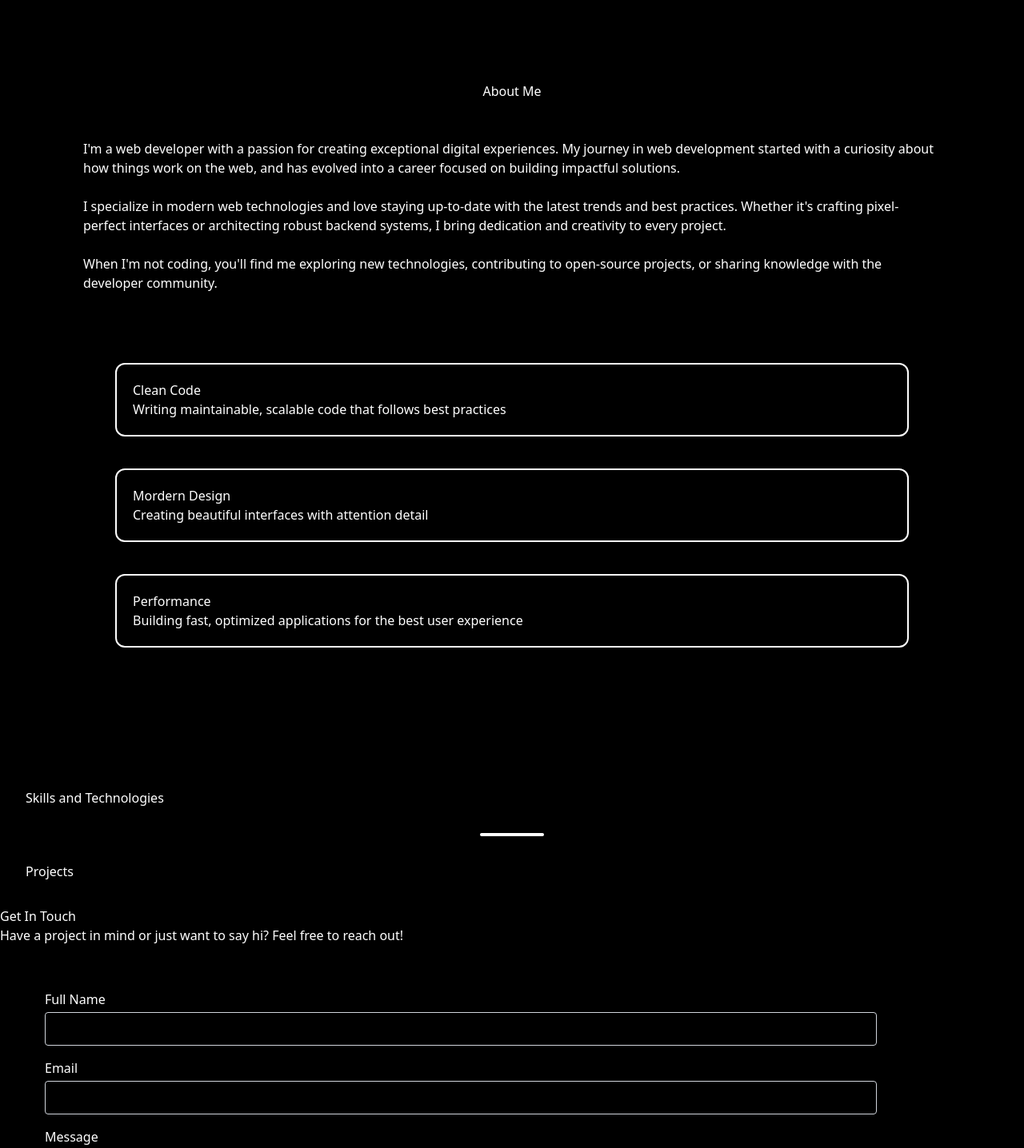
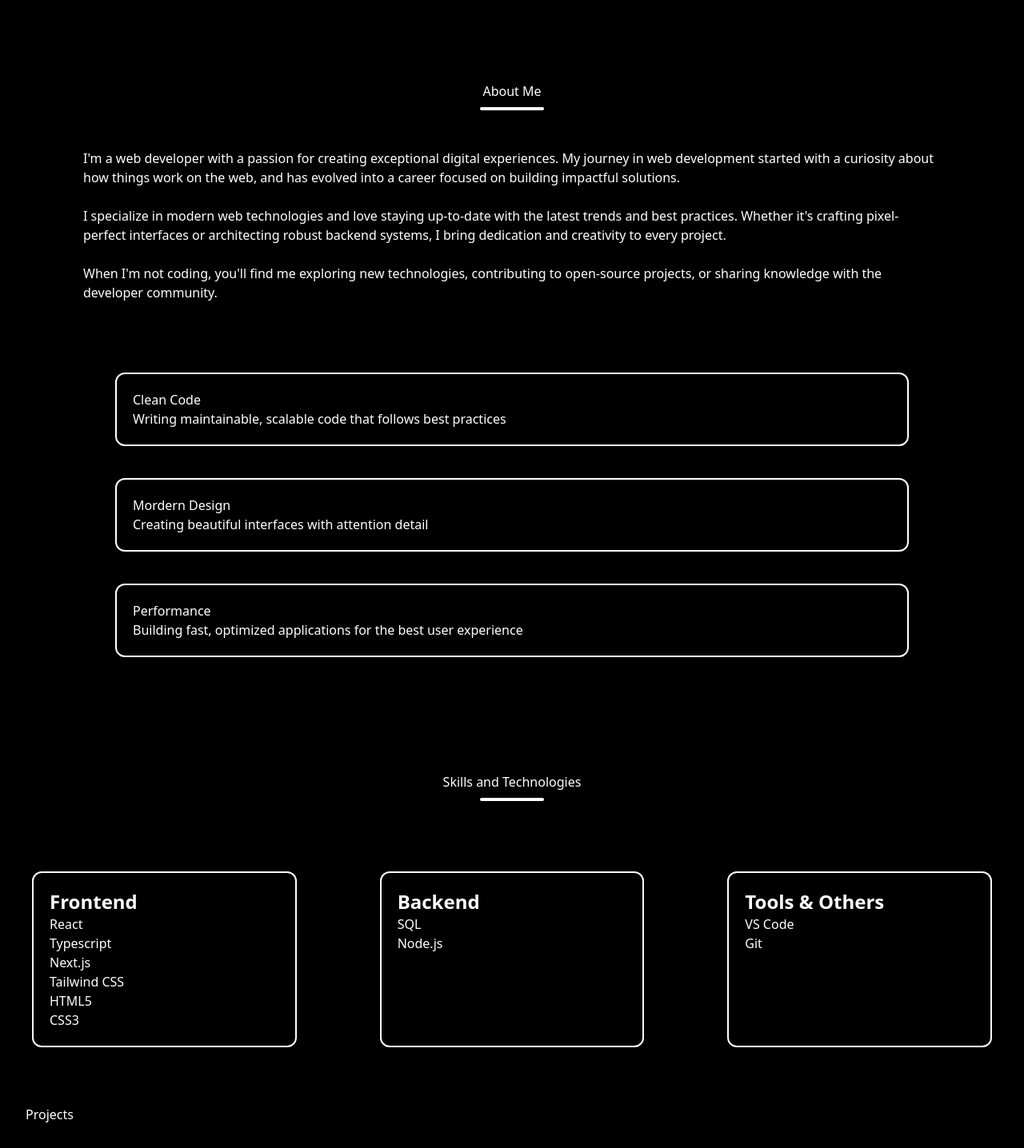
Before and after one commit to NatalieVinyu/natalie-vinyu-website, a React (Vite) app: page / in a window 1280 px wide. Shown: the part 802-2238 px from the top of the page at 80% size. Built offline with nearby package versions, Linux system fonts and the light colour scheme.

Commit message:
skills component

```diff
--- a/src/Pages/About.jsx
+++ b/src/Pages/About.jsx
@@ -15,13 +15,11 @@ export default function About() {
       description: "Building fast, optimized applications for the best user experience"
     }
   ]
-
-
   return (
     <section id='about' className='bg-black p-26'>
-      <div className="flex justify-center">
+      <div className="text-white flex flex-col items-center">
         <div className='text-white'>About Me</div>
-        <span className=''></span>
+        <div className='w-20 h-1 bg-white mt-2 rounded-full'></div>
       </div>
 
       <div className='justify-center text-white pt-12'>
--- a/src/Pages/Skills.jsx
+++ b/src/Pages/Skills.jsx
@@ -2,16 +2,38 @@ import React from 'react';
 export default function Skills() {
   const skills = [
     {
-      title: "",
-
+      title: "Frontend",
+      skills: ["React", "Typescript", "Next.js", "Tailwind CSS", "HTML5", "CSS3"]
+    },
+    {
+      title: "Backend",
+      skills: ["SQL", "Node.js"]
+    },
+    {
+      title: "Tools & Others",
+      skills: ["VS Code", "Git"]
     }
   ]
   return (
     <div className='bg-black'>
-      <div>
-      <h2 className='text-white p-8'>Skills and Technologies</h2>
-      <div className='w-20 h-1 bg-white mx-auto rounded-full'></div>
+      <div className="text-white flex flex-col items-center">
+        <h2 className='text-white'>Skills and Technologies</h2>
+        <div className='w-20 h-1 bg-white mt-2 rounded-full'></div>
       </div>
-    </div>
+
+      <div className='grid md:grid-cols-3 gap-6 text-white pt-12'>
+          {skills.map((item, index) => (
+            <div className='border-2 border-solid rounded-xl m-10 p-5' key={index}>
+              <h3 className='text-2xl font-bold'>{item.title}</h3>
+
+              <ul className='list-none'>
+                {item.skills.map((skill, i) => (
+                <li key={i}>{skill}</li>
+              ))}</ul>
+        </div>
+          ))}
+        </div>
+
+      </div>
   )
 }
```
